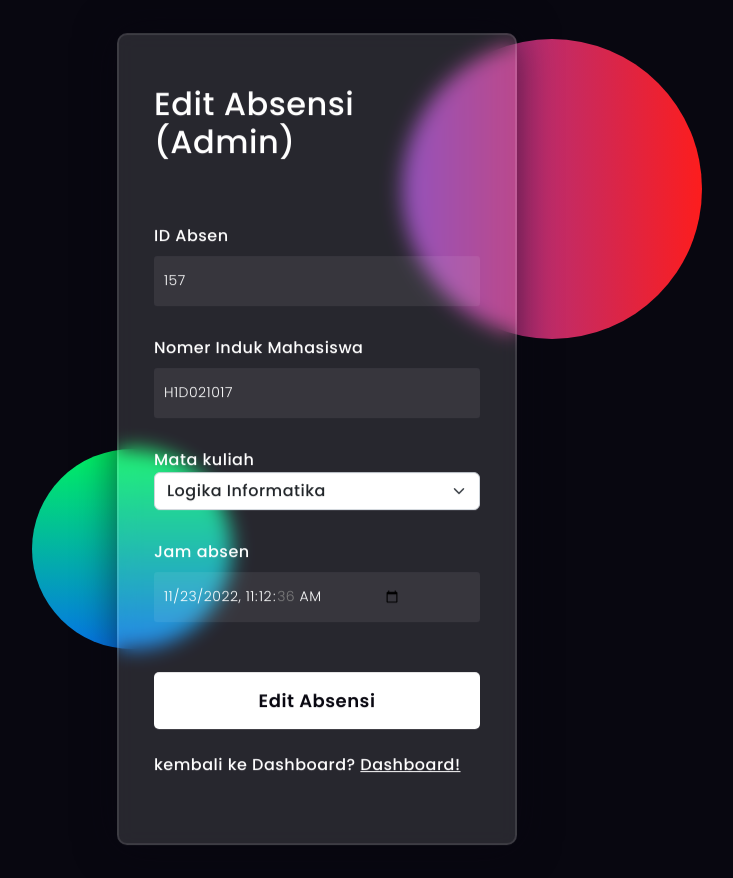
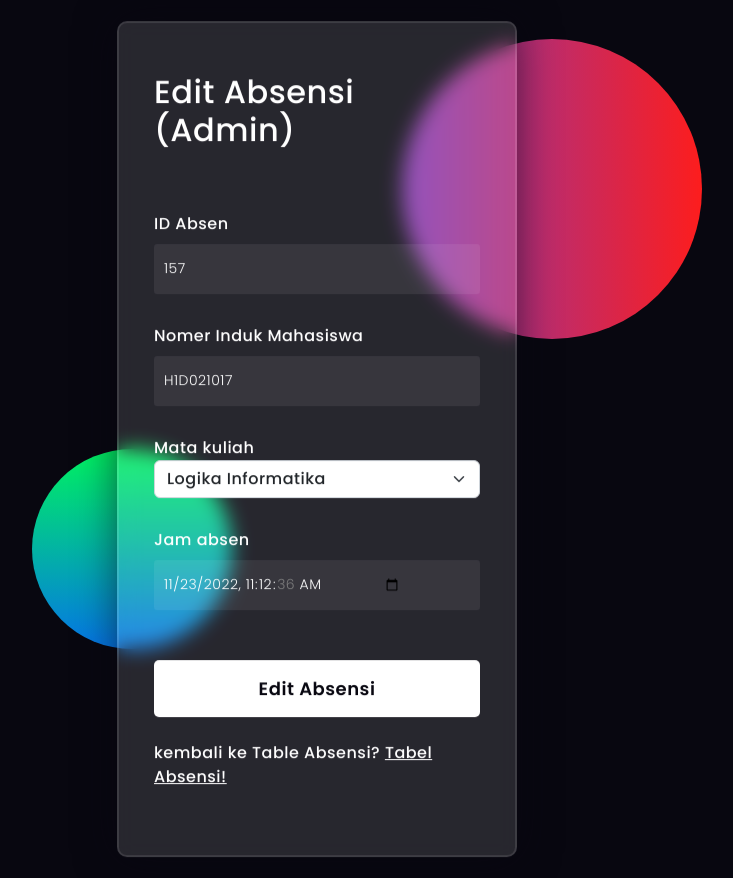
Before and after one commit to wildannouval/web-absen-soedirman, a PHP site: page /pages/dashboard/absensi/form_edit_absensi.php?upd=157 in a window 1280 px wide. Shown: the whole page, without its empty margins (323-1056 px from the left). Run offline with PHP 8.4, Linux system fonts and the light colour scheme; the visitor is signed in with stand-in values (Sample User, id 1); data comes from the database, SQL or seed files in the repository.

Commit message:
fix form edit absensi

```diff
--- a/pages/dashboard/absensi/form_edit_absensi.php
+++ b/pages/dashboard/absensi/form_edit_absensi.php
@@ -81,7 +81,7 @@ $data = mysqli_fetch_array($query);
         <input type="datetime-local" name="jam_absen" value="<?php echo date('Y-m-d\TH:i:s',strtotime($data['jam_absen']));?>"/>
         <button type="submit" name="update">Edit Absensi</button>
         <br><br>
-        <p>kembali ke Dashboard? <a href="Dashboard.php">Dashboard!</a></p>
+        <p>kembali ke Table Absensi? <a href="../absensi/crudabsen.php">Tabel Absensi!</a></p>
     </form>
     <!-- JavaScript Bundle with Popper -->
     <script src="https://cdn.jsdelivr.net/npm/bootstrap@5.2.2/dist/js/bootstrap.bundle.min.js"
```
